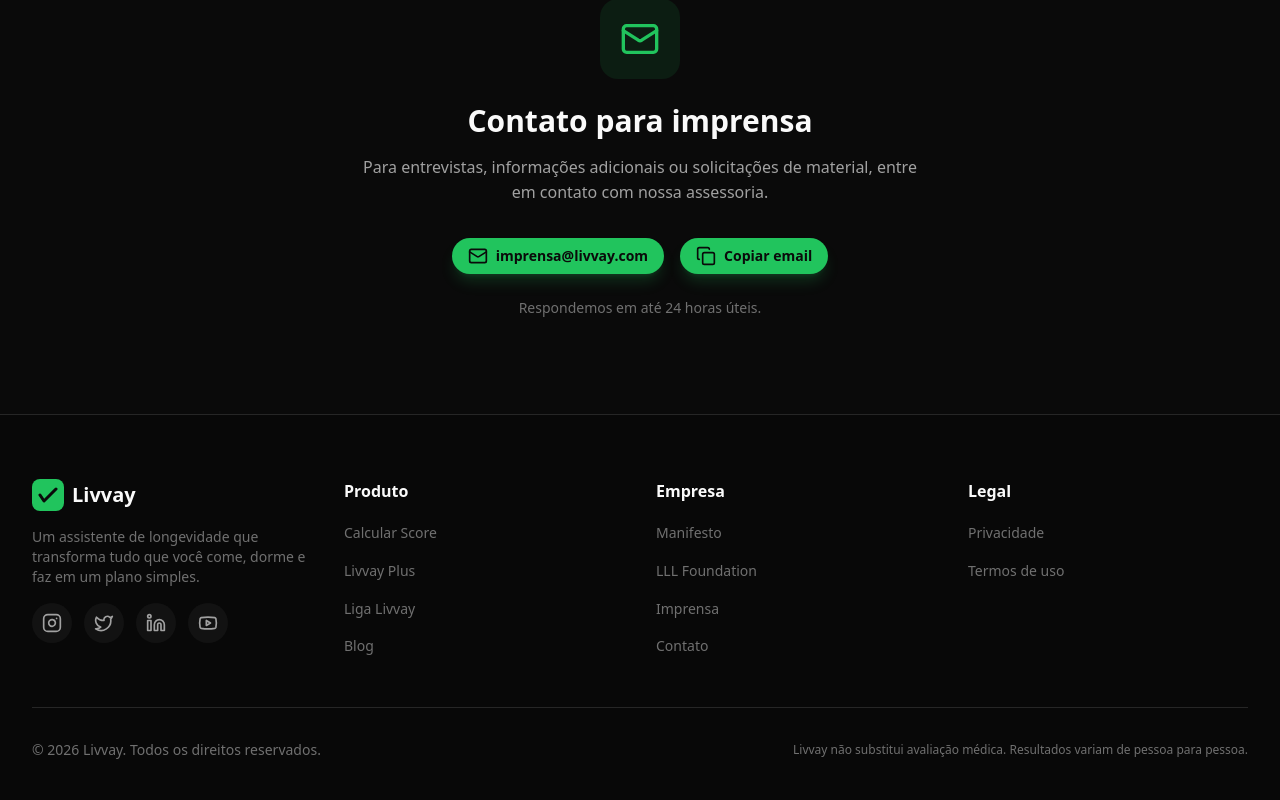
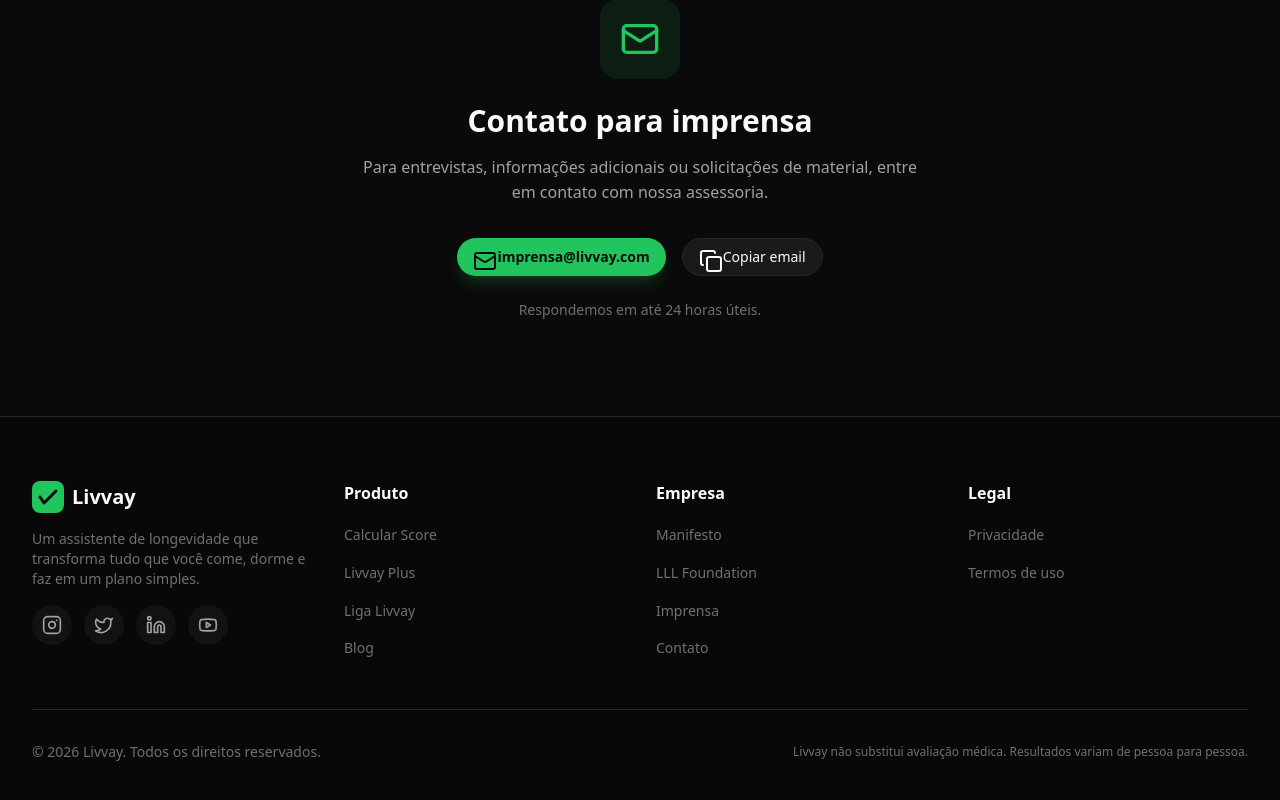
Before and after one commit to leofmarciano/Livvay-landing-page, a Next.js app: page /imprensa in a window 1280 px wide. Shown: the part 3068-3868 px from the top of the page. Built offline with nearby package versions, Linux system fonts and the light colour scheme.

Commit message:
Refactor email button interactions for improved accessibility and consistency. Simplified button structure by integrating icons directly and enhancing the copy for clarity. Updated layout to align with the Supabase Design System standards.

```diff
--- a/src/app/imprensa/page.tsx
+++ b/src/app/imprensa/page.tsx
@@ -244,22 +244,11 @@
             entre em contato com nossa assessoria.
           </p>
           <div className="flex flex-col sm:flex-row gap-4 justify-center">
-            <Button href="mailto:imprensa@livvay.com">
-              <Mail className="w-5 h-5" aria-hidden="true" />
-              <span>imprensa@livvay.com</span>
+            <Button href="mailto:imprensa@livvay.com" icon={<Mail />}>
+              imprensa@livvay.com
             </Button>
-            <Button onClick={copyEmail} onKeyDown={handleCopyKeyDown} variant="secondary">
-              {copiedEmail ? (
-                <>
-                  <Check className="w-5 h-5" aria-hidden="true" />
-                  <span>Copiado!</span>
-                </>
-              ) : (
-                <>
-                  <Copy className="w-5 h-5" aria-hidden="true" />
-                  <span>Copiar email</span>
-                </>
-              )}
+            <Button onClick={copyEmail} onKeyDown={handleCopyKeyDown} type="default" icon={copiedEmail ? <Check /> : <Copy />}>
+              {copiedEmail ? 'Copiado!' : 'Copiar email'}
             </Button>
           </div>
           <p className="text-sm text-foreground-muted mt-6">
```
